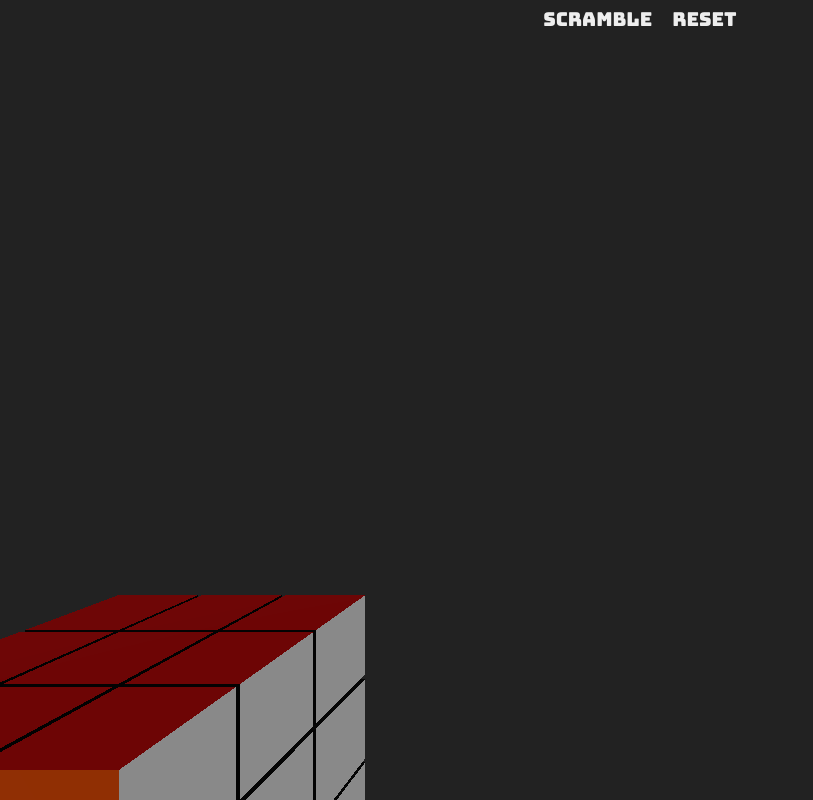
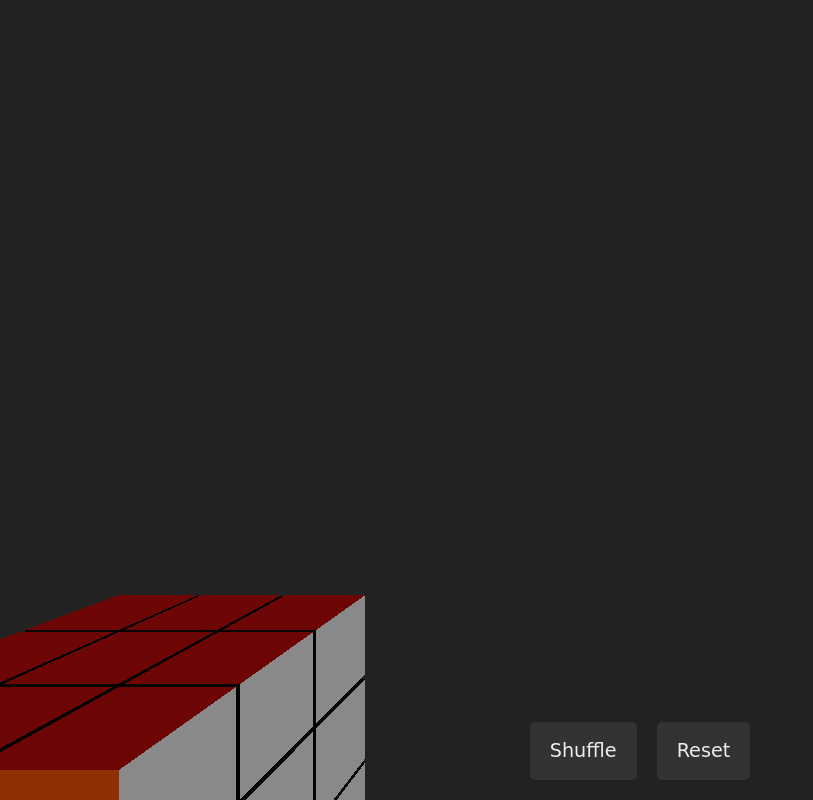
Before and after one commit to mirza-mohibul-hasan/rubikcube-vanilla-js-and-three-js, a website built with Vite: page index.html in a window 1280 px wide. Shown: the whole page, without its empty margins (0-813 px from the left). Built offline with nearby package versions, Linux system fonts and the light colour scheme; animation ran at ten frames a second.

Commit message:
Suffle Working with button bellow

```diff
--- a/index.html
+++ b/index.html
@@ -3,23 +3,20 @@
   <head>
     <meta charset="UTF-8" />
     <link rel="icon" type="image/svg+xml" href="/vite.svg" />
-
-    <link rel="preconnect" href="https://fonts.googleapis.com" />
-    <link rel="preconnect" href="https://fonts.gstatic.com" crossorigin />
-    <link
-      href="https://fonts.googleapis.com/css2?family=Bungee&display=swap"
-      rel="stylesheet"
-    />
     <meta name="viewport" content="width=device-width, initial-scale=1.0" />
     <title>Rubik's Cube</title>
     <link rel="stylesheet" href="./styles/main.css" />
   </head>
   <body>
     <canvas id="canvas"></canvas>
+
     <main>
-      <div id="scramble" class="btn">Scramble</div>
-      <a id="reset" href="/" class="btn">Reset</a>
+      <div class="button-container">
+        <div id="shuffle" class="btn">Shuffle</div>
+        <a id="reset" href="/" class="btn">Reset</a>
+      </div>
     </main>
+
     <script type="module" src="./main.js"></script>
   </body>
 </html>
--- a/main.js
+++ b/main.js
@@ -13,7 +13,7 @@ const cubes = createCubes(scene, pivot);
 const { draggable, pan } = setupControls(scene, camera, cubes, pivot, controls);
 
 // New Scramble logic
-document.getElementById("scramble").addEventListener("click", async () => {
+document.getElementById("shuffle").addEventListener("click", async () => {
   let axes = ["x", "y", "z"];
   for (let i = 0; i < 20; i++) {
     // Pick a random axis for rotation
--- a/styles/main.css
+++ b/styles/main.css
@@ -5,17 +5,27 @@ body {
 }
 
 #canvas {
-  position: fixed;
+  display: block;
+  position: absolute;
   top: 0;
   left: 0;
+  width: 100%;
+  height: 90vh; /* Reduced height for space for buttons */
 }
 
 main {
-  position: fixed;
-  width: 100%;
-  z-index: 10;
   display: flex;
   justify-content: center;
+  width: 100%;
+  position: absolute;
+  bottom: 0;
+  padding-bottom: 20px;
+}
+
+.button-container {
+  display: flex;
+  justify-content: center;
+  gap: 20px;
 }
 
 div.btn,
@@ -24,71 +34,13 @@ a.btn {
   font-size: 1.2em;
   line-height: 2em;
   cursor: pointer;
-  margin-left: 10px;
-  margin-right: 10px;
   text-decoration: none;
+  padding: 10px 20px;
+  background-color: #333;
+  border-radius: 5px;
 }
 
 div.btn:hover,
 a.btn:hover {
-  color: #bbb;
+  background-color: #555;
 }
-
-#shuffle {
-  opacity: 1;
-  font-size: 48px;
-  color: white;
-  padding-bottom: 10%;
-  cursor: pointer;
-}
-
-#shuffle:hover {
-  opacity: 1;
-}
-body {
-  padding: 0;
-  margin: 0;
-  font-family: "Bungee", cursive;
-}
-
-#canvas {
-  position: fixed;
-  top: 0;
-  left: 0;
-}
-
-main {
-  position: fixed;
-  width: 100%;
-  z-index: 10;
-  display: flex;
-  justify-content: center;
-}
-
-div.btn,
-a.btn {
-  color: #eee;
-  font-size: 1.2em;
-  line-height: 2em;
-  cursor: pointer;
-  margin-left: 10px;
-  margin-right: 10px;
-  text-decoration: none;
-}
-
-div.btn:hover,
-a.btn:hover {
-  color: #bbb;
-}
-
-#shuffle {
-  opacity: 1;
-  font-size: 48px;
-  color: white;
-  padding-bottom: 10%;
-  cursor: pointer;
-}
-
-#shuffle:hover {
-  opacity: 1;
-}
```
